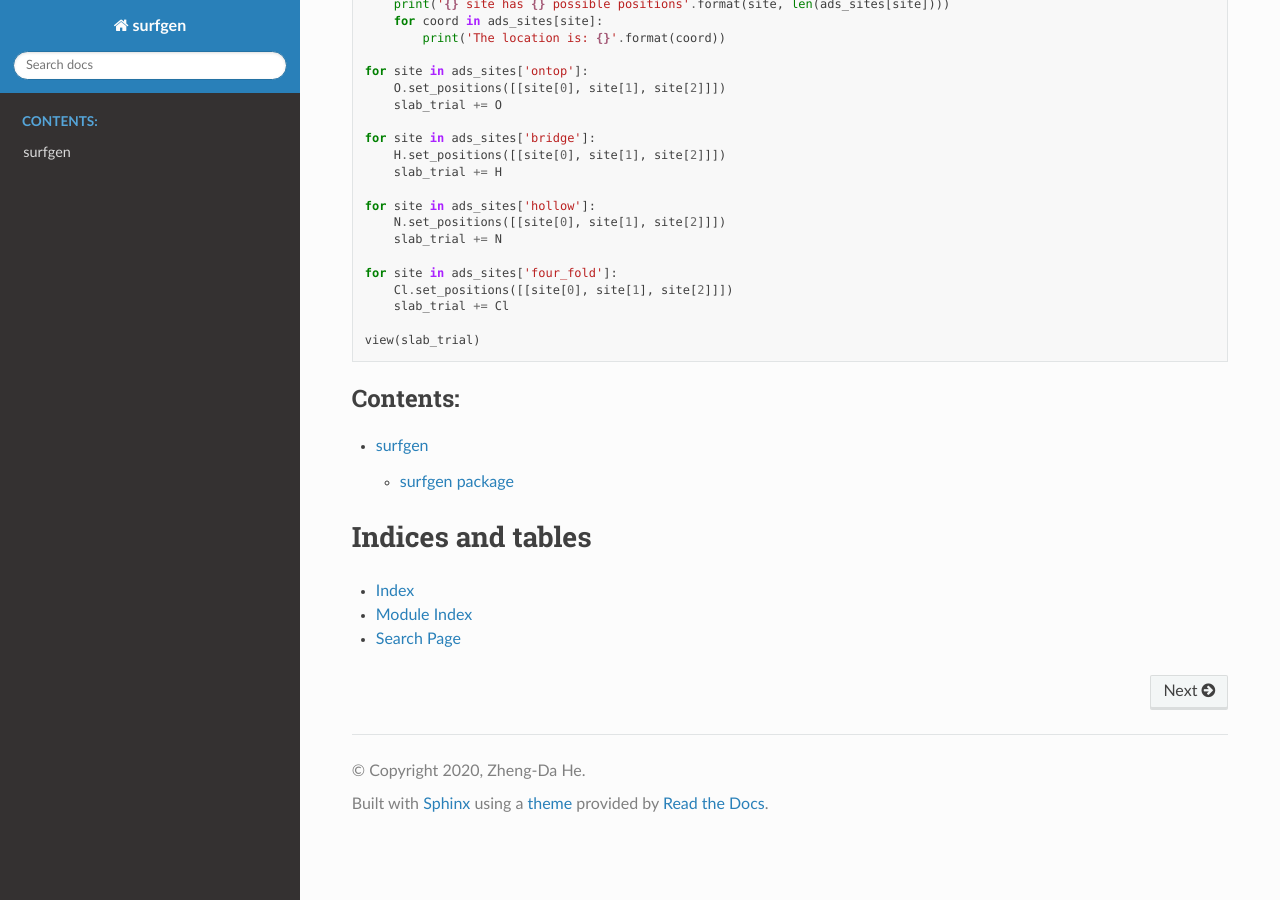
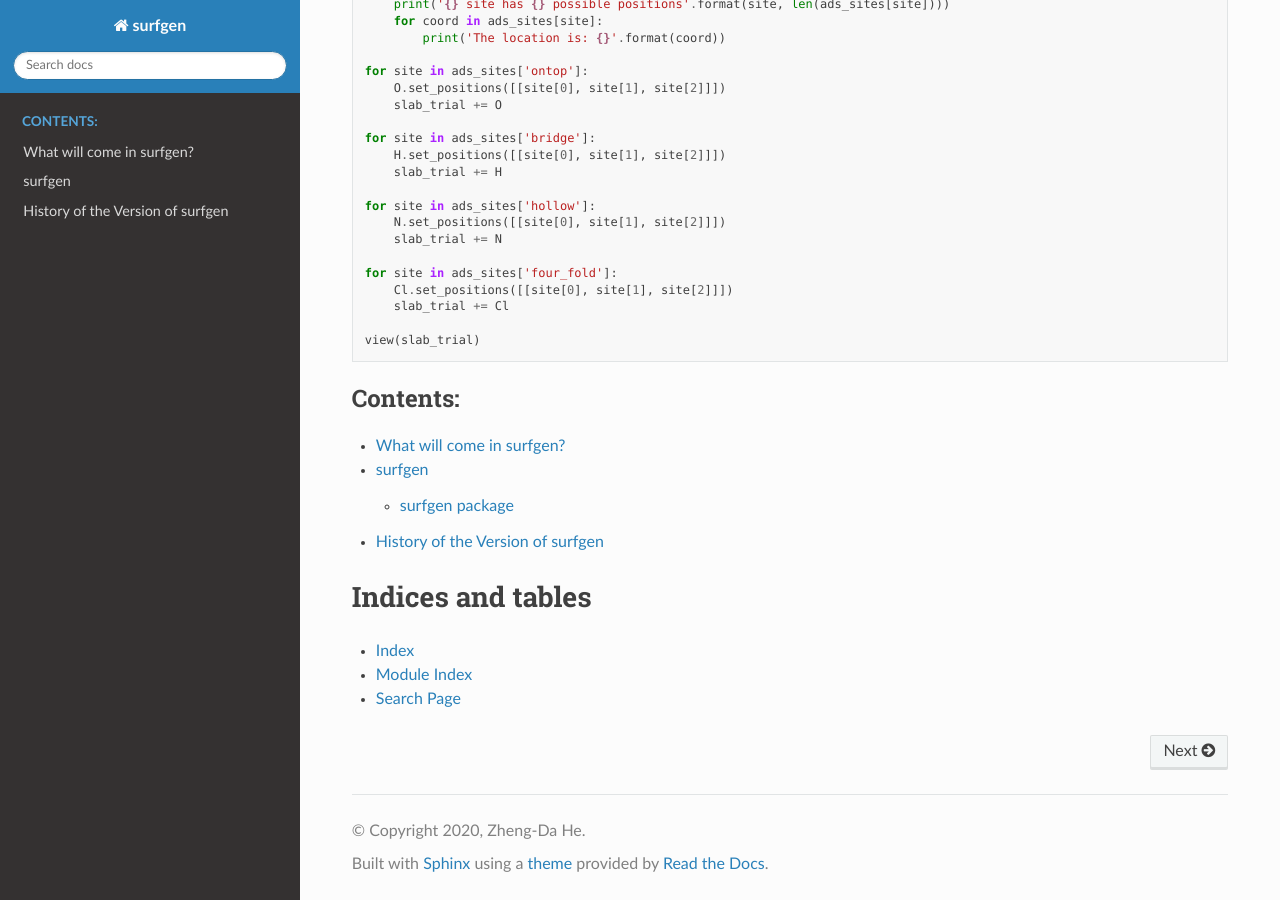
Before and after one commit to hezhengda/surfgen, a Sphinx documentation site: the page built from source/index.rst, in a window 1280 px wide and 900 px high, scrolled down 1004 px. Built offline with Sphinx 7.4.7 and the Read the Docs theme 2.0.0, drawn with Linux system fonts in a browser that asks for light colours; some of the changed lines change nothing that is shown.

Commit message:
Add history_surfgen and what_will_come

```diff
--- /dev/null
+++ b/source/history_surfgen.rst
@@ -0,0 +1,10 @@
+History of the Version of surfgen
+===========================
+
+**21/02/2020**
+* 0.1.2: This version we change the parameter in slab_generator due to misread the documentation of pymatgen.
+
+** Some days ago**
+* 0.1.1: Make some adjusts about the code. Create a Github repository. Start treating it professionally.
+* 0.1.0: The correct version of surfgen for finding all adsorption sites on pure metal surfaces
+* 0.0.1: The beginning of this project
--- a/source/index.rst
+++ b/source/index.rst
@@ -80,7 +80,9 @@ Here is an example of the code:
    :maxdepth: 2
    :caption: Contents:
 
+   what_will_come
    modules
+   history_surfgen
 
 Indices and tables
 ==================
--- /dev/null
+++ b/source/what_will_come.rst
@@ -0,0 +1,12 @@
+What will come in surfgen?
+==========================
+
+.. note:: Recommendations and Suggestions are always welcome. Collaborations are always appreciated. Please send an email to me at z.he@fz-juelich.de.
+
+Here are the full lists of what I would like to do in the future:
+
+* Make surfgen useful in constructing alloyed surface, nanoparticles and finding adsorption sites there
+* Write a function to adjust the geometry of adsorbates regards to the norm_vector of surface atom
+* Write a generic function for generating adsorption configuration (different adsorbates, adsorption sites, and coverages)
+* Use force-field / Machine-Learning (Neural Network?) to pre-treat the system in order to get "relatively" good assumptions, then generate the input file for the calculations on supercomputer.
+* ... (more will come later)
```
